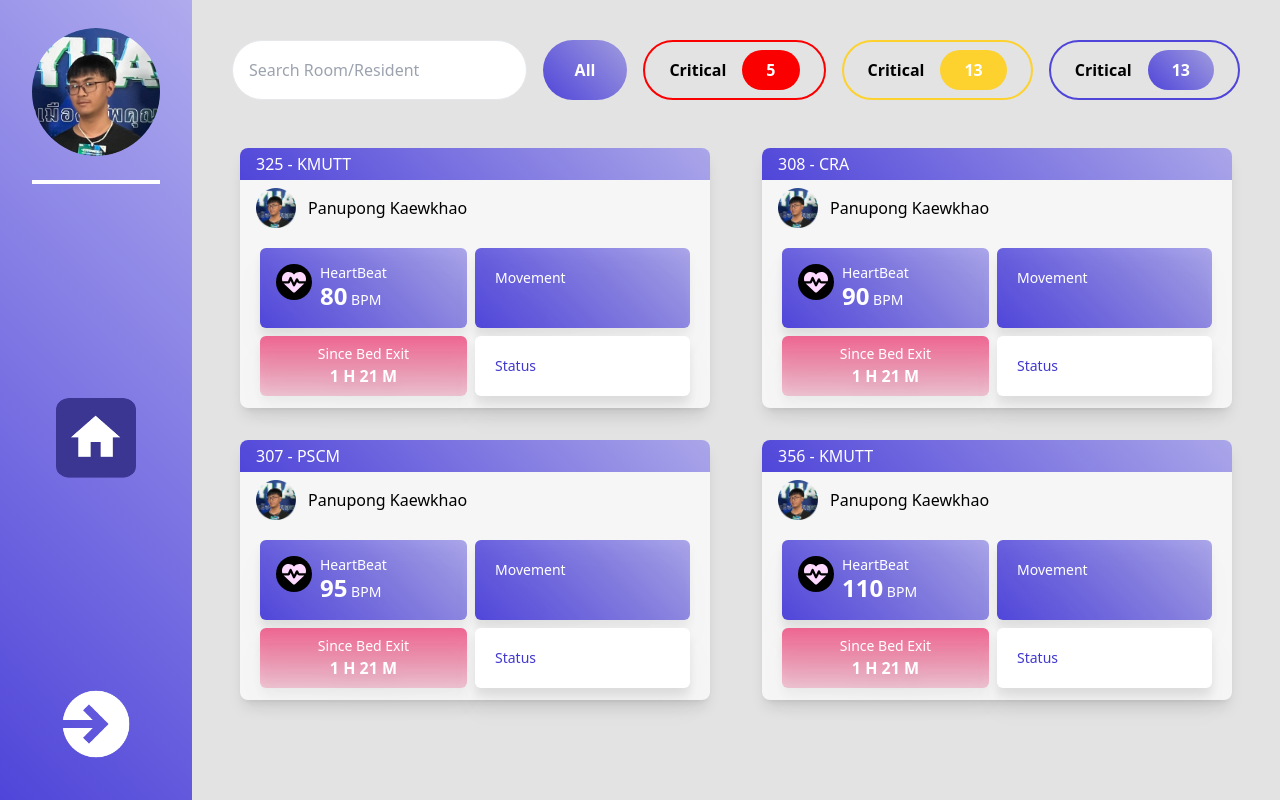
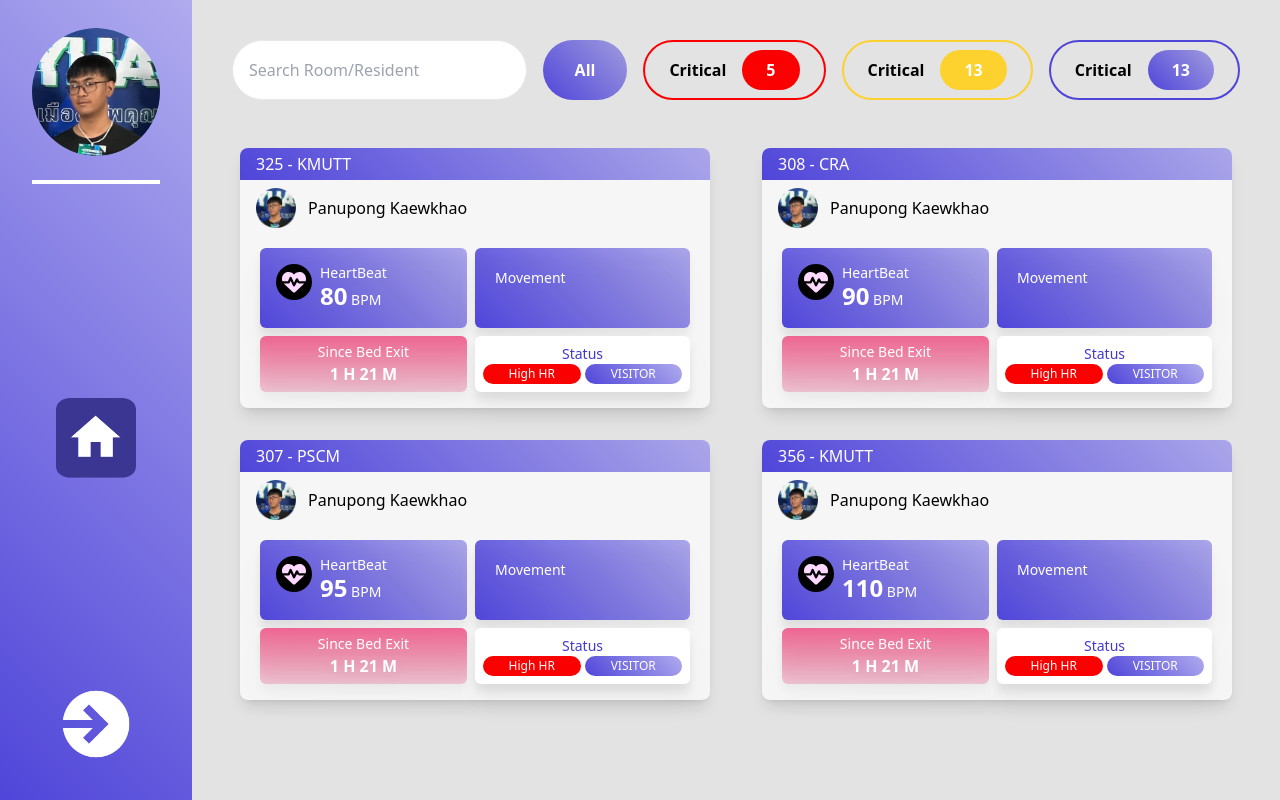
Before and after one commit to pergazuz/Sirisoft_hack_demo, a React (Vite) app in the folder sirisoft_frontend/: page /home in a window 1280 px wide. Built offline with nearby package versions, Linux system fonts and the light colour scheme.

Commit message:
Update Layout home

```diff
--- a/sirisoft_frontend/src/components/ItemCard.jsx
+++ b/sirisoft_frontend/src/components/ItemCard.jsx
@@ -33,14 +33,17 @@ function ItemCard({ title, description, imageUrl, topBarText, HeartBeat, BedExit
                     <div className="bg-gradient-custom p-5 rounded-md m-1 flex-1 drop-shadow-xl text-white text-sm">Movement</div>
                 </div>
                 <div className="flex flex-wrap">
-                <div className="bg-gradient-custom-pink px-4 rounded-md m-1 flex-1 drop-shadow-xl text-white text-sm flex flex-col justify-center items-center">
-                    Since Bed Exit
-                    <p className='text-base font-bold'>{BedExit}</p>
+                    <div className="bg-gradient-custom-pink px-1 rounded-md m-1 flex-1 drop-shadow-xl text-white text-sm flex flex-col justify-center items-center">
+                        Since Bed Exit
+                        <p className='text-base font-bold'>{BedExit}</p>
+                    </div>
+                    <div className="bg-white p-2 rounded-md m-1 flex-1 drop-shadow-xl text-[#4138D0] text-sm flex flex-col justify-center items-center">
+                    Status
+                    <div className="flex justify-around w-full">
+            <div className='text-white text-xs bg-[#FB0000] flex justify-center items-center w-1/2 h-5 rounded-full mr-1'>High HR</div>
+            <div className='text-white text-xs bg-gradient-custom flex justify-center items-center w-1/2 h-5 rounded-full'>VISITOR</div>
+        </div>
                 </div>
-                    <div className="bg-white p-5 rounded-md m-1 flex-1 drop-shadow-xl text-[#4138D0] text-sm">
-                        Status
-
-                        </div>
                 </div>
             </div>
         </div>
```
